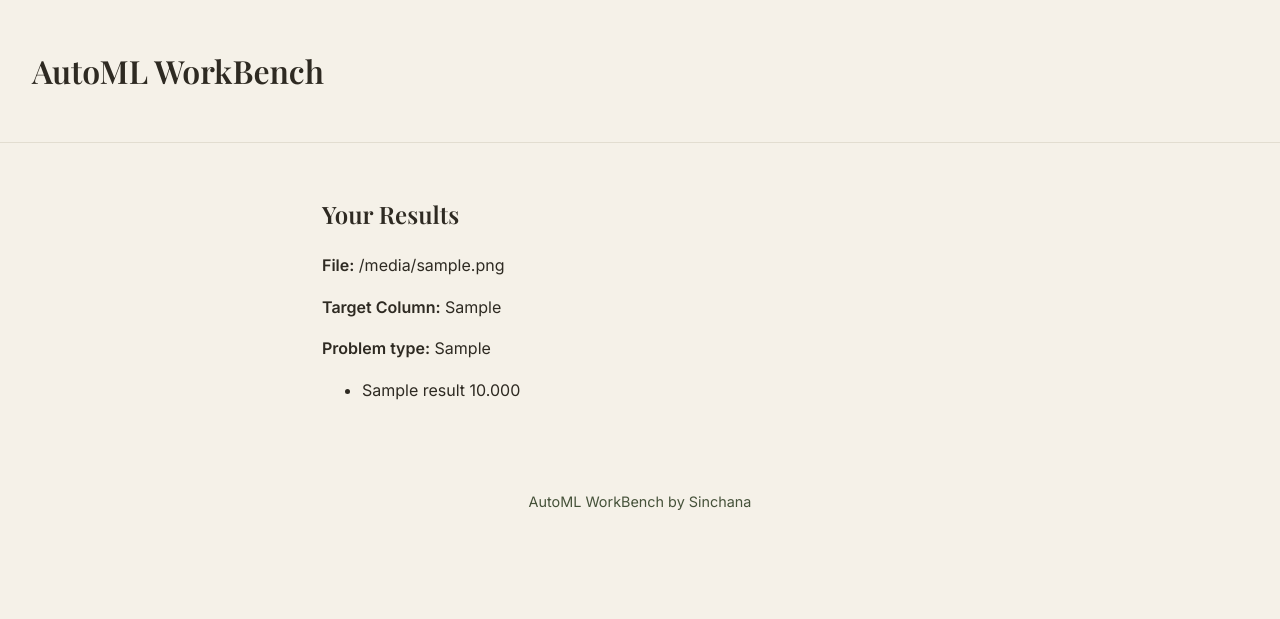
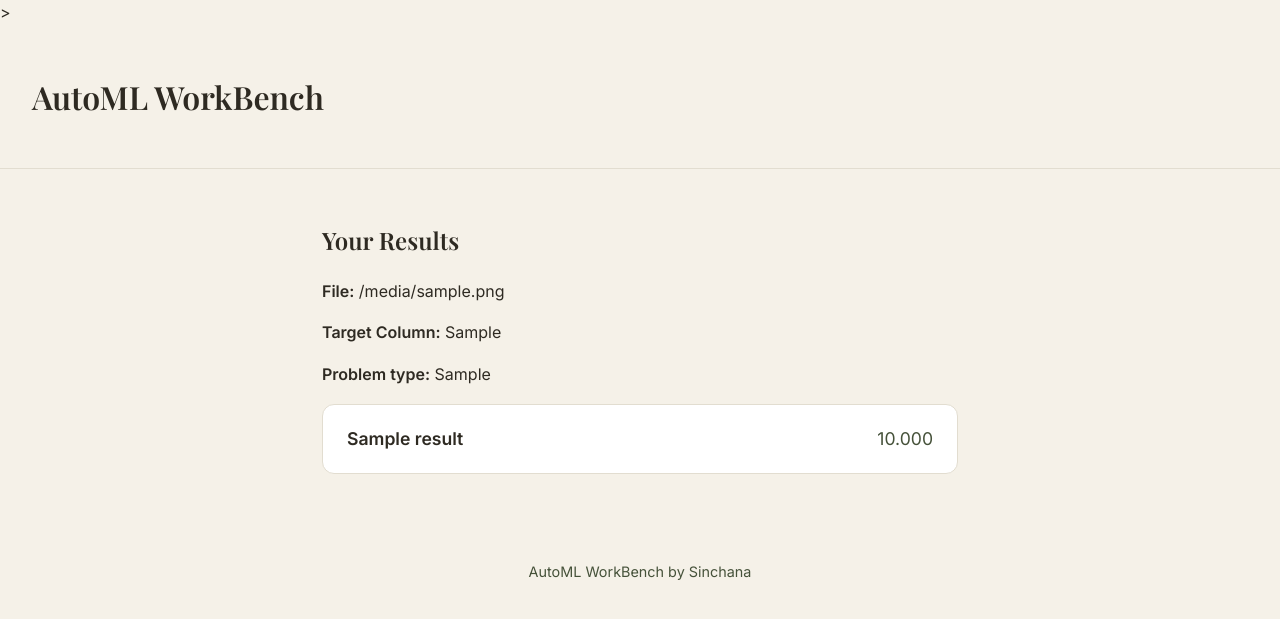
Before and after one commit to sinchanabm-ux/automl-workbench, a Flask app: template templates/results.html in a window 1280 px wide. Shown: the top 619 px of the page. Run offline with Flask 3, Linux system fonts and the light colour scheme; the template is opened without the code that fills it: most values are stand-ins (such as "Sample title", 1, 10 or a date in 2020); some web fonts are replaced.

Commit message:
Minor fixes + results styling

```diff
--- a/app.py
+++ b/app.py
@@ -14,9 +14,11 @@ app.config['UPLOAD_FOLDER'] = 'uploads'
 def index():
     return render_template('index.html')
 
-@app.route('/uploads/', methods = ['POST'] )
+@app.route('/uploads/', methods=['POST'])
 def upload():
     file = request.files['csv_file']
+    if file.filename == '':
+        return "Please select a file before uploading."
     filepath = os.path.join(app.config['UPLOAD_FOLDER'], file.filename)
     file.save(filepath)
     #converting CSV into DataFrame to obtain columns
--- a/static/results.css
+++ b/static/results.css
@@ -0,0 +1,42 @@
+.model-list {
+    list-style: none;
+    padding: 0;
+    display: flex;
+    flex-direction: column;
+    gap: 1rem;
+}
+
+.model-card {
+    background-color: var(--color-card);
+    border: 1px solid var(--color-border);
+    border-radius: 12px;
+    padding: 1.25rem 1.5rem;
+    display: flex;
+    align-items: center;
+    justify-content: space-between;
+    gap: 1rem;
+}
+
+.model-card--best {
+    border: 2px solid var(--color-accent);
+}
+
+.model-name {
+    font-weight: 600;
+    font-size: 1.1rem;
+}
+
+.model-score {
+    font-family: var(--font-body);
+    font-size: 1.1rem;
+    color: var(--color-accent-dark);
+}
+
+.best-label {
+    background-color: var(--color-accent);
+    color: white;
+    font-size: 0.8rem;
+    font-weight: 600;
+    padding: 0.3rem 0.8rem;
+    border-radius: 999px;
+}
--- a/templates/index.html
+++ b/templates/index.html
@@ -2,7 +2,7 @@
 {% block content %}
 <h2> Upload your file </h2>
     <form action="/uploads/" method="post" enctype="multipart/form-data">
-        <input type="file" name = "csv_file">
+        <input type="file" name="csv_file" required>
         <button type = "submit"> Upload </button>
     </form>
 {% endblock %}
--- a/templates/results.html
+++ b/templates/results.html
@@ -3,7 +3,7 @@
 {% block title %} Results {% endblock %}
 
 {% block extra_css %}
-    <link ref="stylesheet" href="{{ url_for('static', filename = 'results.css') }}">
+    <link rel="stylesheet" href="{{ url_for('static', filename='results.css') }}">>
 {% endblock %}
 
 {% block content %}
```
